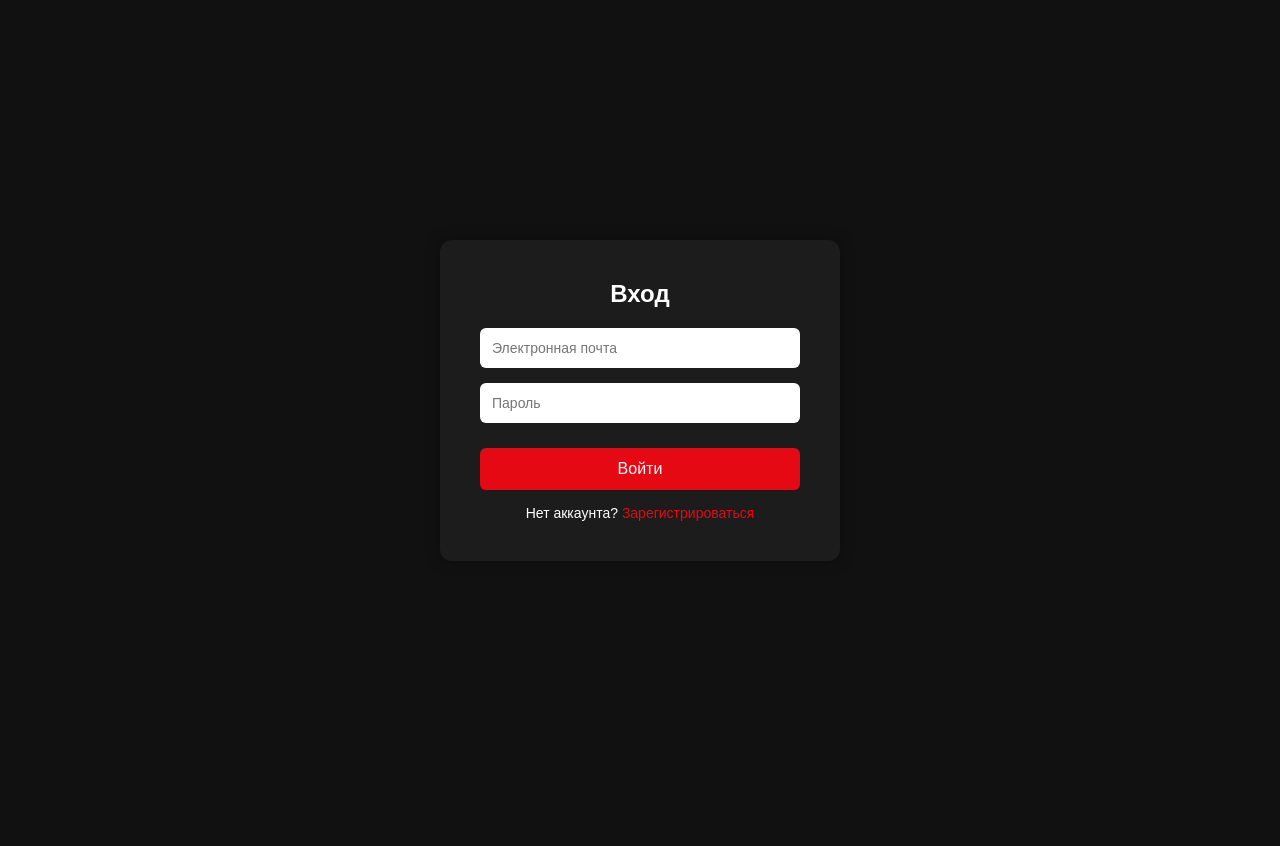
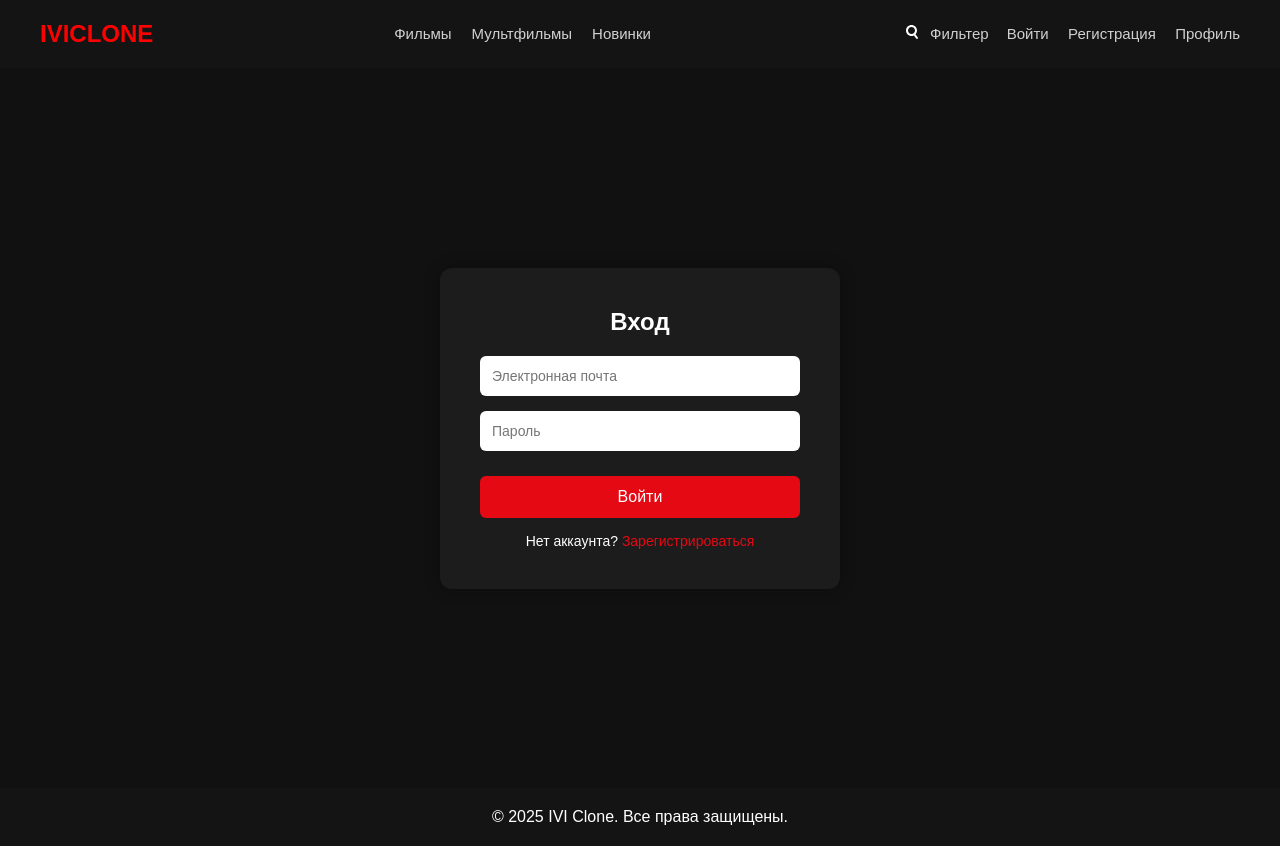
Before and after one commit to Magnatavr/ivi-clone, a PHP site: page /pages/auth.html in a window 1280 px wide. Before the commit the page ends 521 px from the top, so only its background shows below. Run offline with PHP 8.4, Linux system fonts and the light colour scheme.

Commit message:
done with some tasks review

```diff
--- a/assets/css/css-modul/auth.css
+++ b/assets/css/css-modul/auth.css
@@ -2,7 +2,7 @@
   display: flex;
   justify-content: center;
   align-items: center;
-  height: 100vh;
+  height: 90vh;
 }
 
 .auth__container {
--- a/assets/css/css-modul/header.css
+++ b/assets/css/css-modul/header.css
@@ -12,12 +12,14 @@
 .header__nav {
   display: flex;
   gap: 20px;
+
 }
 
 .header__logo {
   font-size: 24px;
   font-weight: bold;
   color: red;
+  text-decoration: none;
 }
 
 .header__menu {
--- a/assets/css/css-modul/movies.css
+++ b/assets/css/css-modul/movies.css
@@ -24,11 +24,14 @@
   top: 0;
   left: 0;
   width: 100%;
+  height: 100%;
   background: rgba(0, 0, 0, 0.7);
   padding: 10px;
   display: none;
   flex-direction: column;
-  align-items: center;
+  align-items: start;
+  justify-content: center;
+  gap: 7px;
   color: #fff;
   font-size: 14px;
 }
--- a/assets/js/modules/auth.js
+++ b/assets/js/modules/auth.js
@@ -2,6 +2,17 @@ export function toggleAuth() {
   const authLink = document.querySelectorAll(".auth__link");
   const loginForm = document.querySelector(".auth__form--login");
   const registerForm = document.querySelector(".auth__form--register");
+
+  const url = new URL(window.location.href);
+  const paramValue = url.searchParams.get("name");
+
+  if (paramValue === "login") {
+    loginForm.classList.remove("hidden");
+    registerForm.classList.add("hidden");
+  } else if (paramValue === "register") {
+    loginForm.classList.add("hidden");
+    registerForm.classList.remove("hidden");
+  }
 
   authLink.forEach((link) => {
     link.addEventListener("click", (e) => {
--- a/pages/auth.html
+++ b/pages/auth.html
@@ -8,6 +8,54 @@
     <script type="module" src="../assets/js/index.js" defer></script>
   </head>
   <body>
+    <header class="header">
+      <div class="header__container">
+        <div>
+          <a href="../index.html" class="header__logo">IVICLONE</a>
+        </div>
+        <nav class="header__nav">
+          <ul class="header__menu">
+            <li class="header__menu-item">
+              <a href="#" class="header__link">Фильмы</a>
+            </li>
+            <li class="header__menu-item">
+              <a href="#" class="header__link">Мультфильмы</a>
+            </li>
+            <li class="header__menu-item">
+              <a href="#" class="header__link">Новинки</a>
+            </li>
+          </ul>
+        </nav>
+
+        <div class="header_right-item">
+          <div class="nbl-button__primaryText">
+            <div class="nbl-button__iconWrapper">
+              <img
+                id="searchBtn"
+                src="../assets/img/logo/search_16.svg"
+                class="nbl-iconSvg nbl-button__nbl-iconSvg"
+              />
+            </div>
+            <a href="./filter.html" class="header__link">Фильтер</a>
+          </div>
+          <div class="header__auth">
+           <a href="./auth.html?name=login" class="header__login-btn header__link"
+              >Войти</a
+            >
+            <a
+              href="./auth.html?name=register"
+              class="header__register-btn header__link"
+              >Регистрация</a
+            >
+            <a
+              href="./profile.html"
+              class="header__register-btn header__link"
+              >Профиль</a
+            >
+          </div>
+        </div>
+      </div>
+    </header>
     <main class="auth">
       <div class="auth__container">
         <div class="auth__form auth__form--login">
@@ -65,5 +113,10 @@
         </div>
       </div>
     </main>
+    <footer class="footer">
+      <div class="footer__container">
+        <p class="footer__text">© 2025 IVI Clone. Все права защищены.</p>
+      </div>
+    </footer>
   </body>
 </html>
```
Also changed, not shown: index.html (+5 -3 lines), pages/edit-profile.html (+53 -0 lines), pages/filter.html (+3 -5 lines), pages/movie.html (+42 -4 lines), pages/profile.html (+53 -0 lines).
